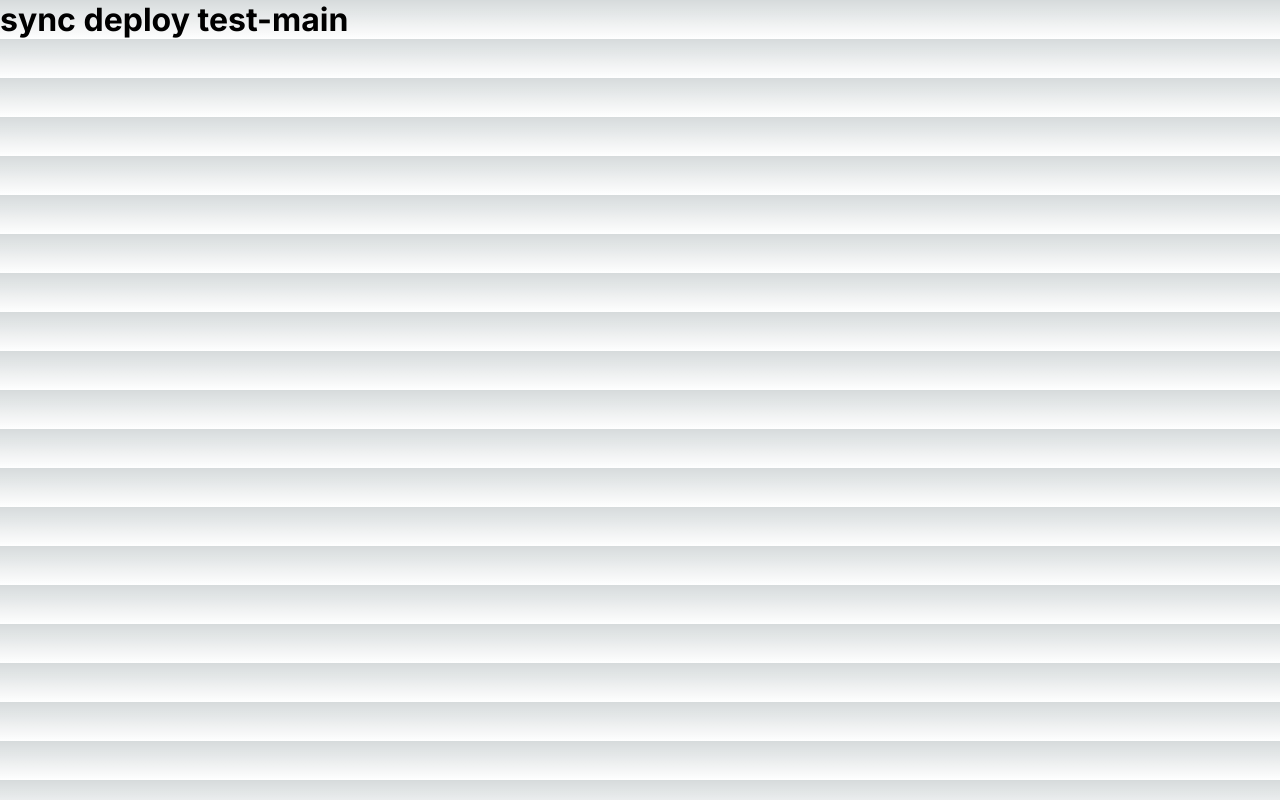
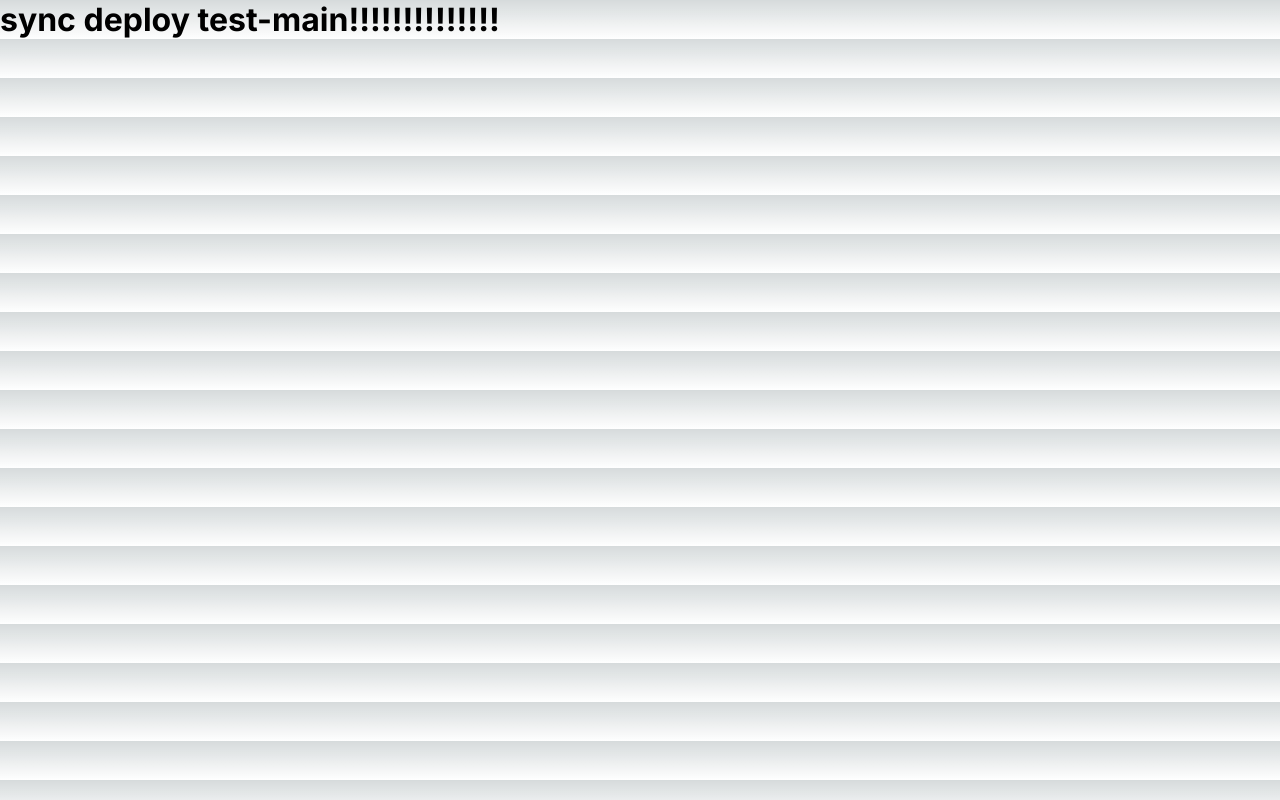
Before and after one commit to minh0518/teamRepo, a Next.js app: page / in a window 1280 px wide. Built offline with nearby package versions, Linux system fonts and the light colour scheme.

Commit message:
last deploy main test

```diff
--- a/src/app/page.tsx
+++ b/src/app/page.tsx
@@ -2,5 +2,5 @@ import Image from 'next/image';
 import styles from './page.module.css';
 
 export default function Home() {
-  return <h1>sync deploy test-main</h1>;
+  return <h1>sync deploy test-main!!!!!!!!!!!!!!</h1>;
 }
```
